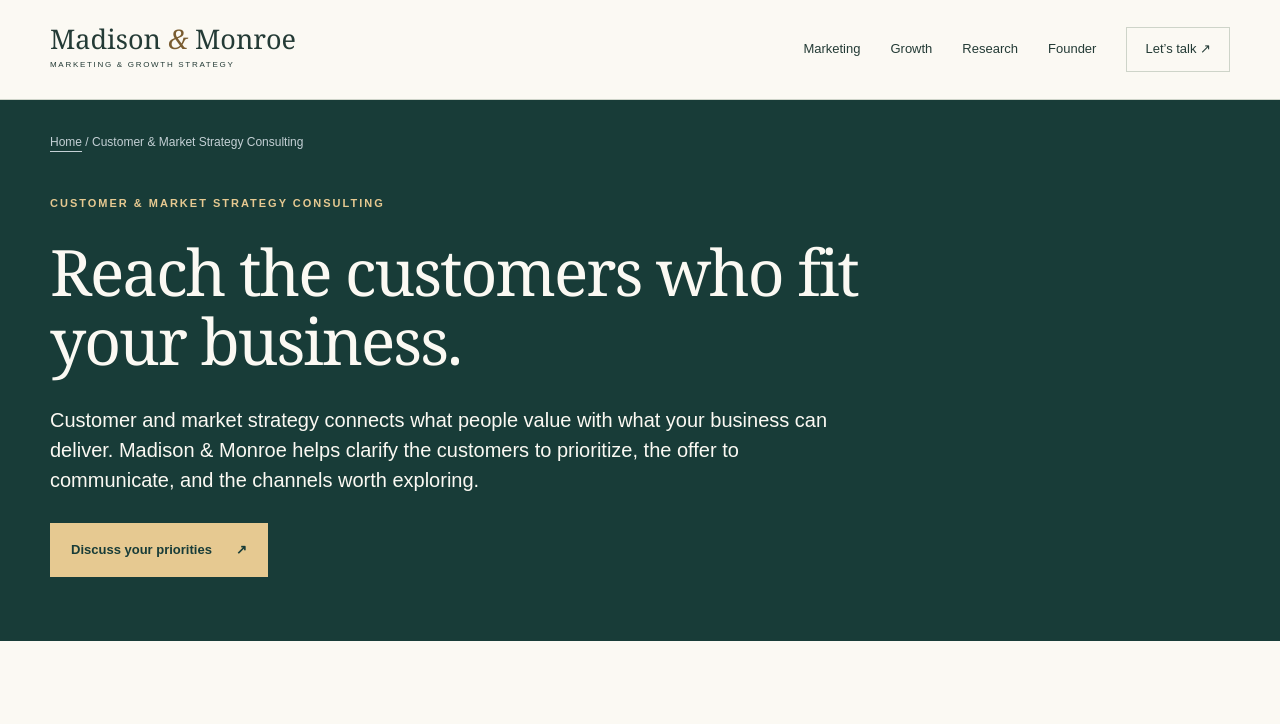
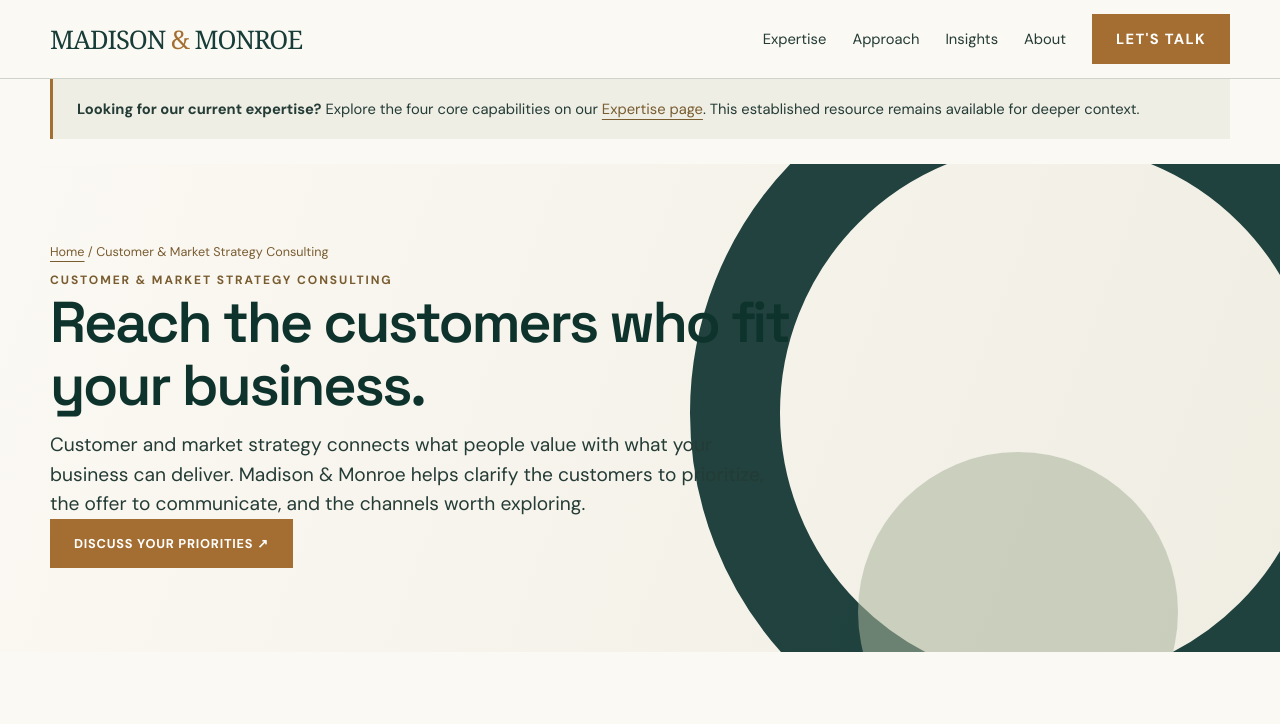
Before and after one commit to Espada25-glitch/madisonmonroegroup, a plain HTML site: page services/customer-market-strategy/index.html in a window 1280 px wide. Shown: the top 724 px of the page. Drawn offline with Linux system fonts and the light colour scheme; a script that the page names is missing.

Commit message:
Unify services/customer-market-strategy/index.html with Concept B navigation and styling; preserve published content and tracking

```diff
--- a/services/customer-market-strategy/index.html
+++ b/services/customer-market-strategy/index.html
@@ -16,7 +16,7 @@
 <meta property="og:title" content="Customer &amp; Market Strategy Consulting | Madison &amp; Monroe"><meta property="og:description" content="Clarify priority customers, positioning, and routes to market. Founder-led customer and market strategy consulting from Madison &amp; Monroe.">
 <meta property="og:image" content="https://www.madisonmonroegroup.com/social-preview.jpg"><meta property="og:image:width" content="1200"><meta property="og:image:height" content="630"><meta property="og:image:alt" content="Madison &amp; Monroe">
 <meta name="twitter:card" content="summary_large_image"><meta name="twitter:title" content="Customer &amp; Market Strategy Consulting | Madison &amp; Monroe"><meta name="twitter:description" content="Clarify priority customers, positioning, and routes to market. Founder-led customer and market strategy consulting from Madison &amp; Monroe."><meta name="twitter:image" content="https://www.madisonmonroegroup.com/social-preview.jpg"><meta name="twitter:image:alt" content="Madison &amp; Monroe">
-<link rel="icon" href="/favicon.ico"><link rel="stylesheet" href="/style.css?v=20261118">
+<link rel="icon" href="/favicon.ico"><link rel="stylesheet" href="/concept-b.css"><link rel="stylesheet" href="/concept-b-legacy.css">
 <script type="application/ld+json">{
   "@context": "https://schema.org",
   "@graph": [
@@ -76,13 +76,10 @@
       ]
     }
   ]
-}</script></head><body><a class="skip" href="#main">Skip to content</a><header class="header"><div class="wrap nav">
-<a class="wordmark" href="/" aria-label="Madison and Monroe home">Madison <i>&amp;</i> Monroe<span>MARKETING &amp; GROWTH STRATEGY</span></a>
-<nav aria-label="Main navigation"><a href="/services/marketing-strategy/">Marketing</a><a href="/services/growth-strategy/">Growth</a><a href="/research/">Research</a><a href="/#principal">Founder</a><a class="nav-contact" href="/#contact">Let’s talk ↗</a></nav>
-</div></header>
-<main id="main" class="service-detail">
+}</script></head><body class="legacy-page"><a class="skip" href="#main">Skip to content</a><header class="header"><div class="wrap header-in"><a class="logo" href="/">Madison <span>&amp;</span> Monroe</a><nav class="nav" aria-label="Main navigation"><a href="/expertise/">Expertise</a><a href="/approach/">Approach</a><a href="/insights/">Insights</a><a href="/about/">About</a><a class="btn" href="/contact/">Let's talk</a></nav></div></header>
+<main id="main" class="service-detail"><div class="wrap legacy-note"><strong>Looking for our current expertise?</strong> Explore the four core capabilities on our <a href="/expertise/">Expertise page</a>. This established resource remains available for deeper context.</div>
 <section class="service-hero"><div class="wrap"><nav class="breadcrumbs" aria-label="Breadcrumb"><a href="/">Home</a><span aria-hidden="true"> / </span><span>Customer &amp; Market Strategy Consulting</span></nav><p class="eyebrow">Customer &amp; Market Strategy Consulting</p><h1>Reach the customers who fit your business.</h1><p class="lede">Customer and market strategy connects what people value with what your business can deliver. Madison & Monroe helps clarify the customers to prioritize, the offer to communicate, and the channels worth exploring.</p><a class="button" href="#contact">Discuss your priorities <span aria-hidden="true">↗</span></a></div></section>
-<section class="section wrap service-layout"><div><p class="eyebrow">The decision ahead</p><h2>Who should you reach—and why would they choose you?</h2><p>More attention does not always translate into better business. A useful strategy examines customer needs, alternatives, and buying decisions alongside retention and delivery capacity. The aim is a focused commercial direction that your business can act on.</p><h3>When this work is useful</h3><ul><li>Your offer is strong, but explaining its value is difficult.</li><li>You want to attract customers who are a better fit for your services.</li><li>You need to choose between customer segments or routes to market.</li></ul></div><aside class="service-aside"><p class="eyebrow">Direct access to the founder</p><h3>Work with John C. Gale</h3><p>John brings more than 15 years across business ownership, financial services, agency leadership, and customer strategy. Every engagement is founder-led.</p><p>Madison &amp; Monroe is founder-led. John leads the strategy and client relationship; independent specialists may be engaged where the agreed scope calls for additional expertise. The team, responsibilities, and fees are defined before work begins.</p><a href="/#principal">Explore John’s background</a></aside></section>
+<section class="section wrap service-layout"><div><p class="eyebrow">The decision ahead</p><h2>Who should you reach—and why would they choose you?</h2><p>More attention does not always translate into better business. A useful strategy examines customer needs, alternatives, and buying decisions alongside retention and delivery capacity. The aim is a focused commercial direction that your business can act on.</p><h3>When this work is useful</h3><ul><li>Your offer is strong, but explaining its value is difficult.</li><li>You want to attract customers who are a better fit for your services.</li><li>You need to choose between customer segments or routes to market.</li></ul></div><aside class="service-aside"><p class="eyebrow">Direct access to the founder</p><h3>Work with John C. Gale</h3><p>John brings more than 15 years across business ownership, financial services, agency leadership, and customer strategy. Every engagement is founder-led.</p><p>Madison &amp; Monroe is founder-led. John leads the strategy and client relationship; independent specialists may be engaged where the agreed scope calls for additional expertise. The team, responsibilities, and fees are defined before work begins.</p><a href="/about/">Explore John’s background</a></aside></section>
 <section class="section expertise"><div class="wrap"><p class="eyebrow">The work</p><h2>From question to clear priorities.</h2><div class="engagements"><article><span class="number">01</span><h3>Learn from the evidence</h3><p>Review available customer information, current positioning, and relevant competitors. Agree whether interviews or additional research belong in the scope.</p></article><article><span class="number">02</span><h3>Make choices</h3><p>Identify priority customers and the needs your offer can credibly address. Examine how those customers discover, evaluate, and choose a provider.</p></article><article><span class="number">03</span><h3>Connect insight to action</h3><p>Develop positioning and go-to-market recommendations that connect the audience, message, channels, and measures of progress.</p></article></div></div></section>
 <section class="section wrap service-layout"><div><p class="eyebrow">A practical outcome</p><h2>What you can take forward.</h2><p>Deliverables are tailored to the agreed scope and may include:</p><ul><li>Priority customer segments and the evidence behind them.</li><li>Positioning recommendations and a clearer explanation of value.</li><li>Go-to-market priorities and questions for further testing.</li></ul><p>Scope, deliverables, timing, and fees are agreed before work begins. A focused assessment can stand alone or inform a longer strategy or advisory engagement.</p></div><aside class="service-aside"><p class="eyebrow">An illustrative business question</p><p>For an established service practice, the work might compare first-time and repeat customers, explore how referrals arrive, and identify which offers fit available capacity. The resulting plan could focus on better-fit demand rather than simply increasing the number of enquiries.</p></aside></section>
 <section class="wrap service-faq"><h2>Before you begin.</h2><details><summary>Do I need a large customer dataset?</summary><p>No. The work starts with the evidence available and identifies where further research is useful. Recommendations should distinguish observed patterns from assumptions.</p></details><details><summary>Does this include campaign execution?</summary><p>The core engagement is strategy and advisory. Any implementation support must be explicitly agreed in scope; the service does not assume an ongoing marketing department.</p></details></section>
@@ -94,7 +91,7 @@
 <p>Prefer email, or having trouble with the form? Contact John directly.</p>
 <a class="email" href="mailto:john@madisonmonroegroup.com">john@madisonmonroegroup.com</a>
 <a class="text-link" href="https://www.linkedin.com/in/johncgale">Connect on LinkedIn <span aria-hidden="true">↗</span></a></div></div></section>
-<nav class="wrap related-services" aria-label="Advisory services"><strong>Explore the practice</strong><a href="/services/applied-research/">Applied Research &amp; Emerging Markets</a><a href="/services/commercial-performance/">Commercial Performance Advisory</a><a href="/services/customer-market-strategy/">Customer &amp; Market Strategy Consulting</a><a href="/services/executive-advisory/">Executive Advisory</a><a href="/services/growth-strategy/">Business Growth Strategy Consulting</a><a href="/services/strategic-partnerships/">Strategic Partnership &amp; Business Development Advisory</a></nav></main><footer class="wrap"><a class="wordmark" href="/">Madison <i>&amp;</i> Monroe</a><p>© 2026 Madison &amp; Monroe, LLC</p><p>Middleburg, Virginia</p></footer><!-- Start of HubSpot Embed Code -->
+<nav class="wrap related-services" aria-label="Advisory services"><strong>Explore the practice</strong><a href="/services/applied-research/">Applied Research &amp; Emerging Markets</a><a href="/services/commercial-performance/">Commercial Performance Advisory</a><a href="/services/customer-market-strategy/">Customer &amp; Market Strategy Consulting</a><a href="/services/executive-advisory/">Executive Advisory</a><a href="/services/growth-strategy/">Business Growth Strategy Consulting</a><a href="/services/strategic-partnerships/">Strategic Partnership &amp; Business Development Advisory</a></nav></main><footer class="footer"><div class="wrap"><div class="footer-in"><div><a class="logo" href="/">Madison <span>&amp;</span> Monroe</a><p>Independent Strategy &amp; Growth Advisory</p></div><nav aria-label="Footer navigation"><a href="/expertise/">Expertise</a><a href="/approach/">Approach</a><a href="/insights/">Insights</a><a href="/about/">About</a><a href="/contact/">Contact</a></nav></div><div class="footer-end">© 2026 Madison &amp; Monroe, LLC · Middleburg, Virginia</div></div></footer><!-- Start of HubSpot Embed Code -->
 <script type="text/javascript" id="hs-script-loader" async defer src="https://js-na2.hs-scripts.com/247902140.js"></script>
 <!-- End of HubSpot Embed Code -->
 </body></html>
```
